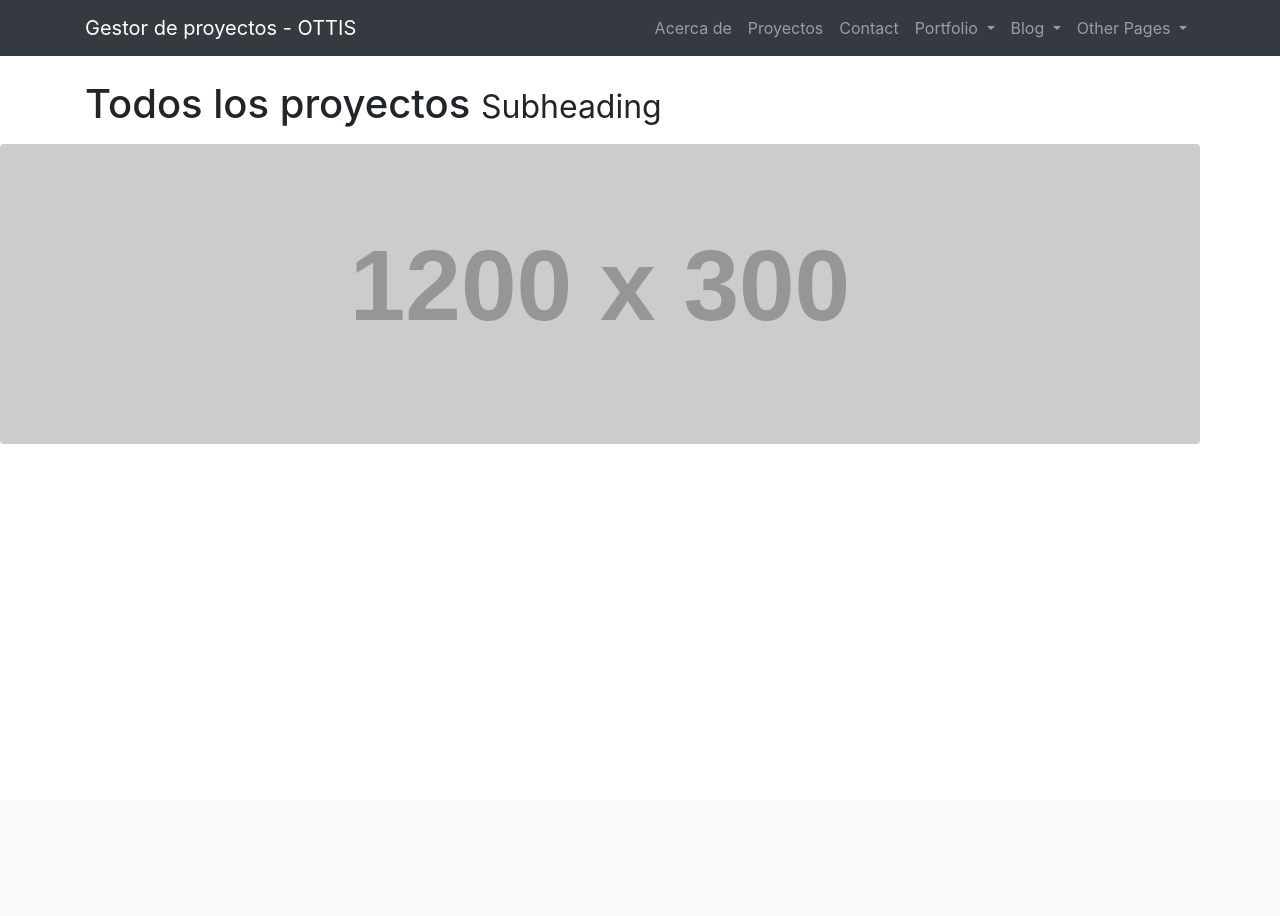
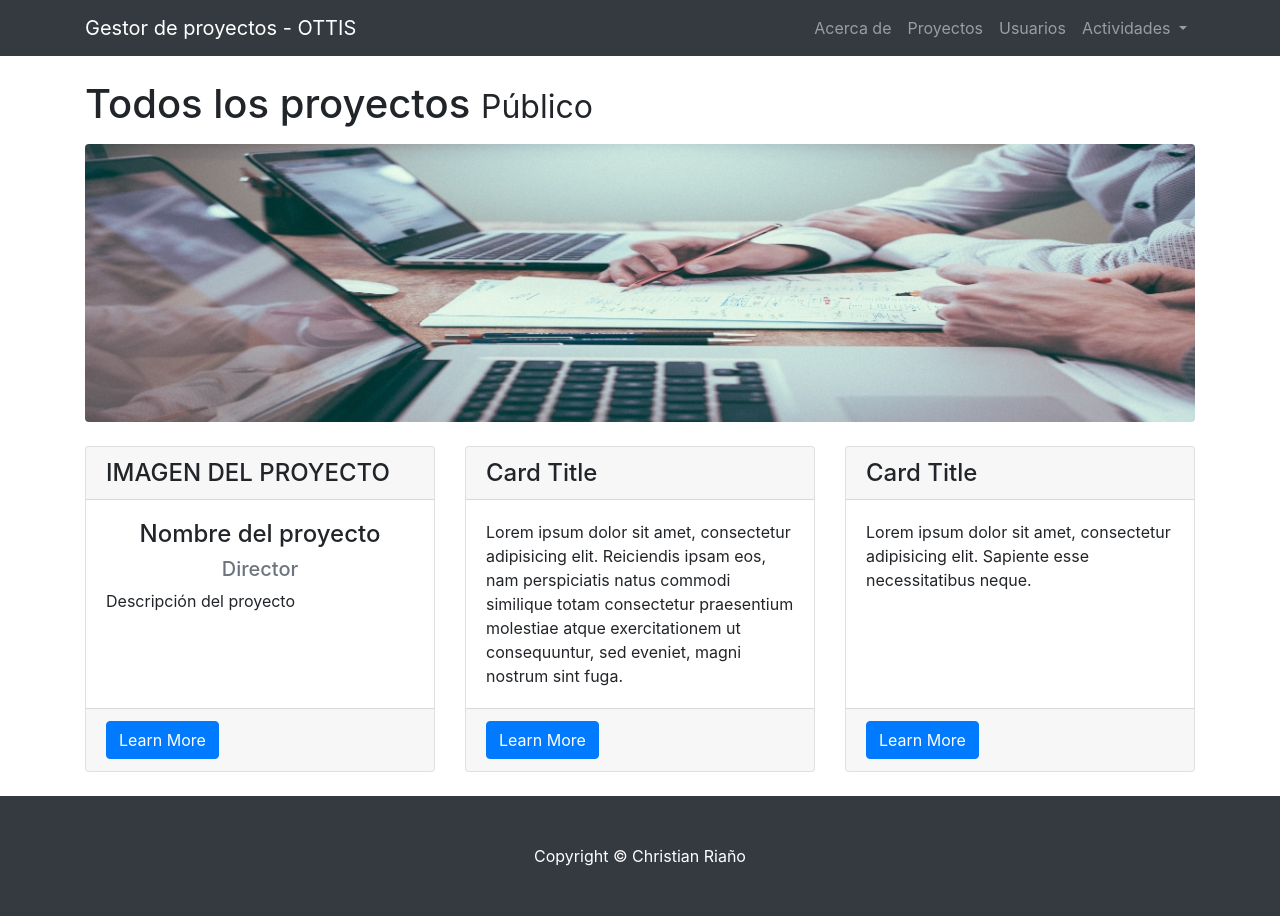
Before and after one commit to ChristianRV29/Ottis_Prueba, a Symfony app: template templates/home/proyectos.html.twig in a window 1280 px wide. Before the commit the page ends 444 px from the top, so only its background shows below. Run offline with Twig, Linux system fonts and the light colour scheme; the template is opened without the code that fills it, so the values that code supplies are empty; grey boxes labelled with a size stand in for pictures from a placeholder-image service; some libraries are stand-ins or nearby versions.

Commit message:
Conexion a la base de datos y paso de parametros

```diff
--- a/composer.json
+++ b/composer.json
@@ -17,7 +17,7 @@
         "symfony/intl": "4.4.*",
         "symfony/mailer": "4.4.*",
         "symfony/monolog-bundle": "^3.1",
-        "symfony/orm-pack": "*",
+        "symfony/orm-pack": "^1.0",
         "symfony/process": "4.4.*",
         "symfony/security-bundle": "4.4.*",
         "symfony/serializer-pack": "*",
@@ -30,7 +30,7 @@
     },
     "require-dev": {
         "symfony/debug-pack": "*",
-        "symfony/maker-bundle": "^1.0",
+        "symfony/maker-bundle": "^1.14",
         "symfony/profiler-pack": "*",
         "symfony/test-pack": "*"
     },
--- a/templates/base.html.twig
+++ b/templates/base.html.twig
@@ -1,5 +1,6 @@
 <!DOCTYPE html>
 <html>
+
 <head>
   <meta charset="UTF-8">
   <title>{% block titulo %}Bienvenido!{% endblock %}</title>
@@ -10,57 +11,37 @@
   {% block stylesheets %}{% endblock %}
   <link rel="icon" type="image/x-icon" href="{{asset('favicon.ico')}}">
 </head>
+
 <body>
   <!-- Navegacion-->
   <nav class="navbar fixed-top navbar-expand-lg navbar-dark bg-dark fixed-top">
     <div class="container">
       <a class="navbar-brand" href="#">Gestor de proyectos - OTTIS</a>
-            <button class="navbar-toggler navbar-toggler-right" type="button" data-toggle="collapse" data-target="#navbarResponsive" aria-controls="navbarResponsive" aria-expanded="false" aria-label="Toggle navigation">
+      <button class="navbar-toggler navbar-toggler-right" type="button" data-toggle="collapse"
+        data-target="#navbarResponsive" aria-controls="navbarResponsive" aria-expanded="false"
+        aria-label="Toggle navigation">
         <span class="navbar-toggler-icon"></span>
       </button>
       <div class="collapse navbar-collapse" id="navbarResponsive">
         <ul class="navbar-nav ml-auto">
           <li class="nav-item">
-                  <a class="nav-link" href="about.html">Acerca de</a>
+            <a class="nav-link" href="#">Acerca de</a>
           </li>
           <li class="nav-item">
-                  <a class="nav-link" href="services.html">Proyectos</a>
+            <a class="nav-link" href="{{path('proyectos')}}">Proyectos</a>
           </li>
           <li class="nav-item">
-                  <a class="nav-link" href="contact.html">Contact</a>
+            <a class="nav-link" href="">Usuarios</a>
           </li>
           <li class="nav-item dropdown">
-                  <a class="nav-link dropdown-toggle" href="#" id="navbarDropdownPortfolio" data-toggle="dropdown" aria-haspopup="true" aria-expanded="false">
-                    Portfolio
+            <a class="nav-link dropdown-toggle" href="{{path('actividades')}}" id="navbarDropdownPortfolio" data-toggle="dropdown"
+              aria-haspopup="true" aria-expanded="false">
+              Actividades
             </a>
             <div class="dropdown-menu dropdown-menu-right" aria-labelledby="navbarDropdownPortfolio">
-                    <a class="dropdown-item" href="portfolio-1-col.html">1 Column Portfolio</a>
-                    <a class="dropdown-item" href="portfolio-2-col.html">2 Column Portfolio</a>
-                    <a class="dropdown-item" href="portfolio-3-col.html">3 Column Portfolio</a>
-                    <a class="dropdown-item" href="portfolio-4-col.html">4 Column Portfolio</a>
-                    <a class="dropdown-item" href="portfolio-item.html">Single Portfolio Item</a>
-                  </div>
-                </li>
-                <li class="nav-item dropdown">
-                  <a class="nav-link dropdown-toggle" href="#" id="navbarDropdownBlog" data-toggle="dropdown" aria-haspopup="true" aria-expanded="false">
-                    Blog
-                  </a>
-                  <div class="dropdown-menu dropdown-menu-right" aria-labelledby="navbarDropdownBlog">
-                    <a class="dropdown-item" href="blog-home-1.html">Blog Home 1</a>
-                    <a class="dropdown-item" href="blog-home-2.html">Blog Home 2</a>
-                    <a class="dropdown-item" href="blog-post.html">Blog Post</a>
-                  </div>
-                </li>
-                <li class="nav-item dropdown">
-                  <a class="nav-link dropdown-toggle" href="#" id="navbarDropdownBlog" data-toggle="dropdown" aria-haspopup="true" aria-expanded="false">
-                    Other Pages
-                  </a>
-                  <div class="dropdown-menu dropdown-menu-right" aria-labelledby="navbarDropdownBlog">
-                    <a class="dropdown-item" href="full-width.html">Full Width Page</a>
-                    <a class="dropdown-item" href="sidebar.html">Sidebar Page</a>
-                    <a class="dropdown-item" href="faq.html">FAQ</a>
-                    <a class="dropdown-item" href="404.html">404</a>
-                    <a class="dropdown-item" href="pricing.html">Pricing Table</a>
+              <a class="dropdown-item" href="{{path('actividades', {'actividad': 'inactivas'})}}">Inactivas</a>
+              <a class="dropdown-item" href="{{path('actividades', {'actividad': 'ejecutadas'})}}">En ejecución</a>
+              <a class="dropdown-item" href="{{path('actividades', {'actividad': 'finalizadas'})}}">Finalizadas</a>
             </div>
           </li>
         </ul>
@@ -72,4 +53,12 @@
   <script src="{{asset('vendor/bootstrap/js/bootstrap.bundle.min.js')}}"></script>
   {% block javascripts %}{% endblock %}
 </body>
+<!-- Footer -->
+<footer class="py-5 bg-dark">
+  <div class="container">
+    <p class="m-0 text-center text-white">Copyright &copy; Christian Riaño</p>
+  </div>
+  <!-- /.container -->
+</footer>
+
 </html>
--- a/templates/home/proyectos.html.twig
+++ b/templates/home/proyectos.html.twig
@@ -14,11 +14,53 @@
 
     <!-- Cabezero de la pagina-->
     <h1 class="mt-4 mb-3">Todos los proyectos
-      <small>Subheading</small>
+      <small>Público</small>
     </h1>
-    </div>
+
 
       <!-- Imagen del cabecero -->
-      <img class="img-fluid rounded mb-4" src="http://placehold.it/1200x300" alt="">
+      <img class="img-fluid rounded mb-4" src="{{asset('img/projects.jpg')}}" alt="">
+
+      <!-- Marketing Icons Section -->
+    <div class="row">
+        <div class="col-lg-4 mb-4">
+          <div class="card h-100">
+            <h4 class="card-header">IMAGEN DEL PROYECTO</h4>
+            <div class="card-body">
+                <h4 class="card-tittle text-center">Nombre del proyecto</h4>
+                <h5 class="card-subtittle mb-2 text-muted text-center">Director</h5>
+              <p class="card-text">Descripción del proyecto</p>
+            </div>
+            <div class="card-footer">
+              <a href="#" class="btn btn-primary">Learn More</a>
+            </div>
+          </div>
+        </div>
+        <div class="col-lg-4 mb-4">
+          <div class="card h-100">
+            <h4 class="card-header">Card Title</h4>
+            <div class="card-body">
+              <p class="card-text">Lorem ipsum dolor sit amet, consectetur adipisicing elit. Reiciendis ipsam eos, nam perspiciatis natus commodi similique totam consectetur praesentium molestiae atque exercitationem ut consequuntur, sed eveniet, magni nostrum sint fuga.</p>
+            </div>
+            <div class="card-footer">
+              <a href="#" class="btn btn-primary">Learn More</a>
+            </div>
+          </div>
+        </div>
+        <div class="col-lg-4 mb-4">
+          <div class="card h-100">
+            <h4 class="card-header">Card Title</h4>
+            <div class="card-body">
+              <p class="card-text">Lorem ipsum dolor sit amet, consectetur adipisicing elit. Sapiente esse necessitatibus neque.</p>
+            </div>
+            <div class="card-footer">
+              <a href="#" class="btn btn-primary">Learn More</a>
+            </div>
+          </div>
+        </div>
+      </div>
+
+      </div>
+      <!-- /.row -->
 
 {% endblock %}
```
Also changed, not shown: src/Controller/HomeController.php (+11 -0 lines), templates/home/actividades.html.twig (added, +24 -0 lines), public/img/projects.jpg (added), 5 other files. Lines whose indentation alone changed are shown as unchanged.
